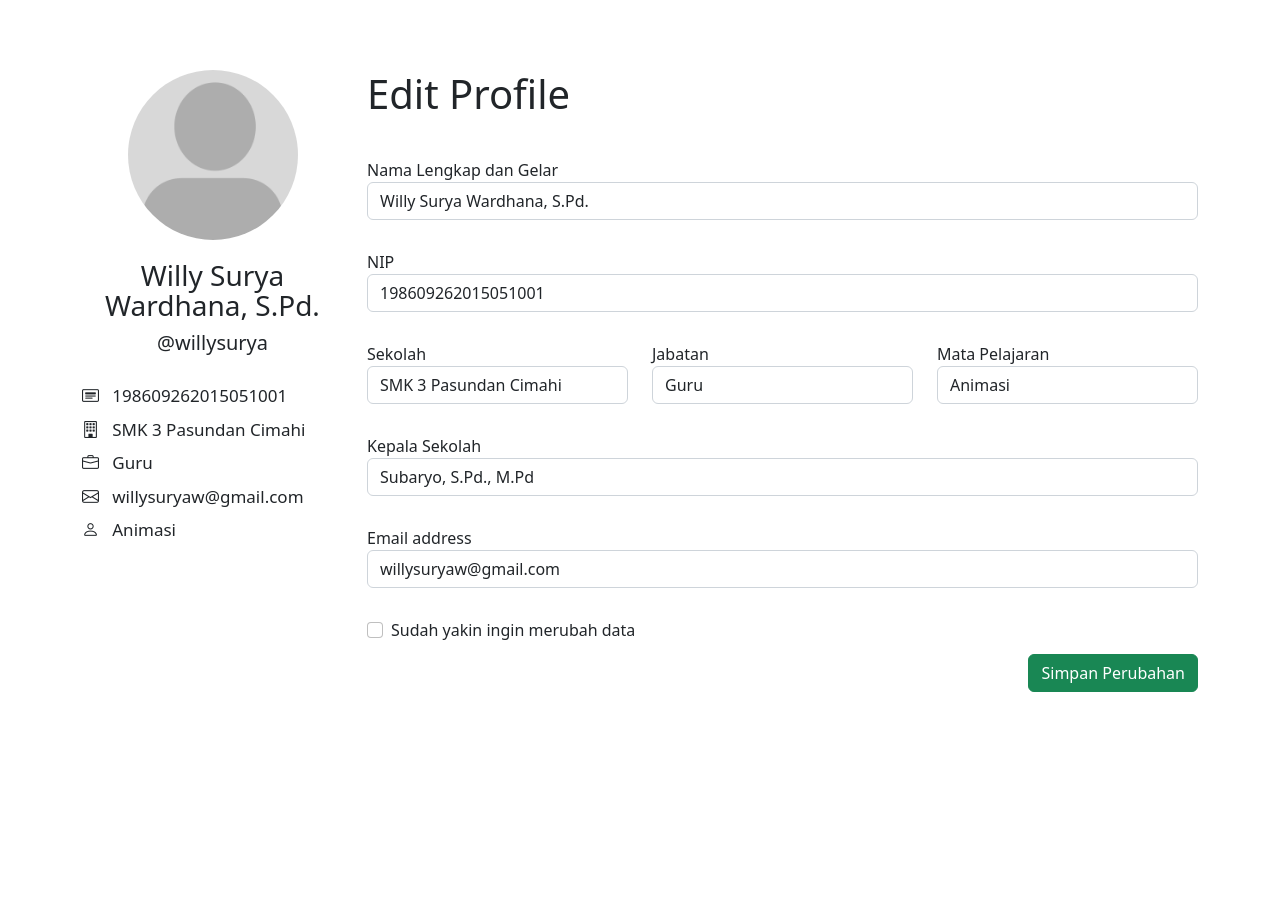
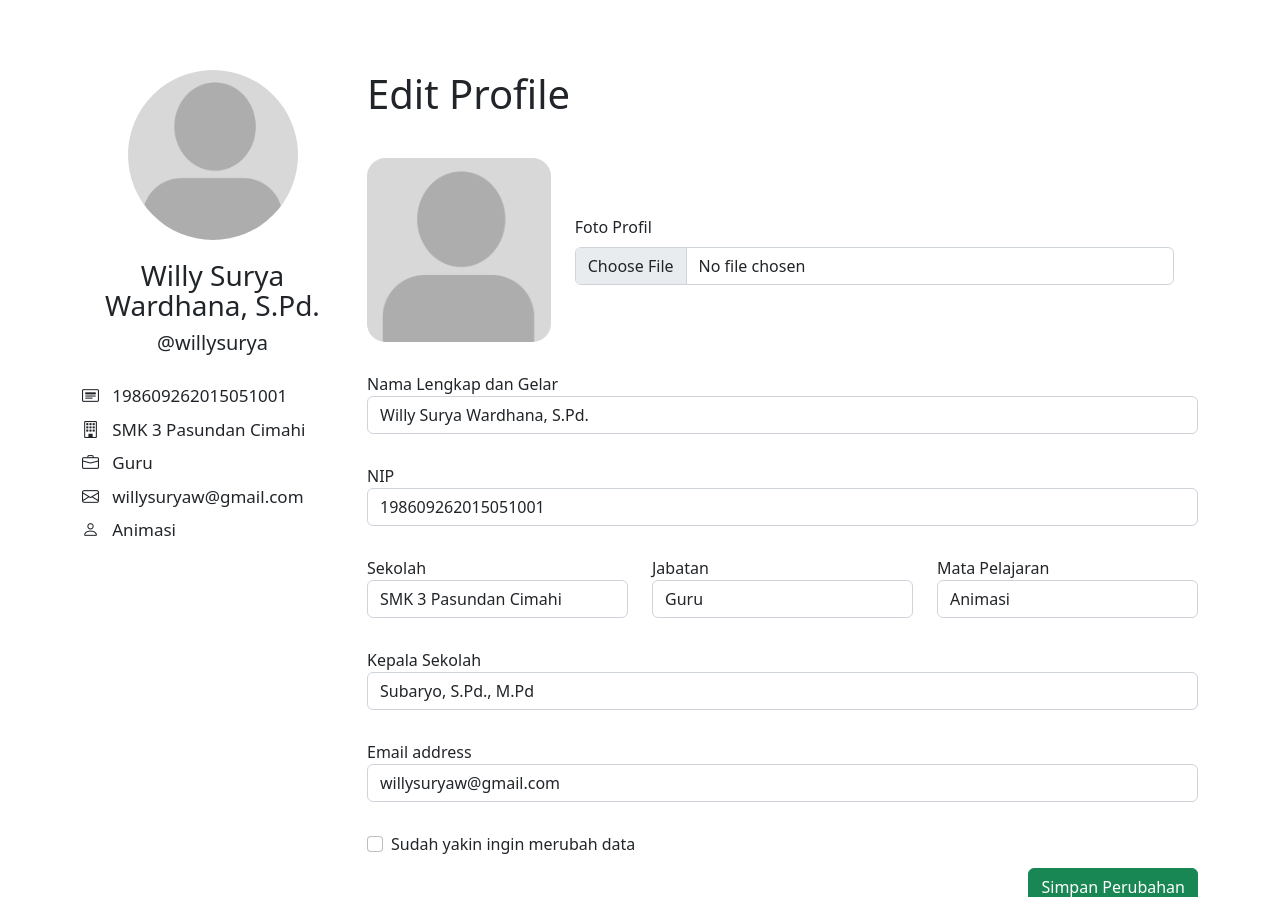
Before and after one commit to fauzanf07/adminGuru, a PHP site: page /adminGuru/edit-profile/edit.php?id=1 in a window 1280 px wide. Shown: the part 111-1008 px from the top of the page. Before the commit the page ends 803 px from the top, so only its background shows below. Run offline with PHP 8.4, Linux system fonts and the light colour scheme; a user stored in the database is signed in; data comes from the database, SQL or seed files in the repository; some libraries are stand-ins or nearby versions.

Commit message:
add input change profile pic in edit profile page

```diff
--- a/edit-profile/edit.php
+++ b/edit-profile/edit.php
@@ -95,6 +95,15 @@
 						<h1>Edit Profile</h1>
 					</div>
 					<form>
+						<div class="row form-group choose-file">
+							<div class="col-md-3">
+								<img class="change-photo" src="../images/<?php echo $_SESSION['profile_img']; ?>" id="profile-pic">
+							</div>
+							<div class="col-md-9">
+								<label class="form-label" for="customFile">Foto Profil</label>
+								<input type="file" class="form-control" id="customFile" />
+							</div>
+						</div>
 						<div class="row form-group">
 							<label for="inputNama">Nama Lengkap dan Gelar</label>
 							<div class="col">
--- a/index.php
+++ b/index.php
@@ -69,7 +69,6 @@
 	</div>
 
 	<div class="content">
-
 		<div class="row-1">
 			<div class="container">
 				<div class="row">
--- a/style/edit-profile/style.css
+++ b/style/edit-profile/style.css
@@ -78,6 +78,7 @@ nav{
 .nav-info-user{
 	padding-left: 25px;
 }
+
 .profile-pic{
 	width: 170px;
 	height: 170px;
@@ -137,6 +138,24 @@ nav{
 	margin-bottom: 40px;
 }
 
+.change-photo{
+	display: inline-block;
+	width: 100%;
+	height: auto;
+	border-radius: 10%;
+}
+
+.choose-file{
+	width: 100%;
+	height: 100%;
+	display: flex;
+	align-items: center;
+}
+
+.choose-file .col-md-9{
+	margin: 0;
+}
+
 .form-group{
 	margin-bottom: 30px;
 }
```
Also changed, not shown: login/index.php (+32 -14 lines), style/login/style.css (+17 -4 lines).
